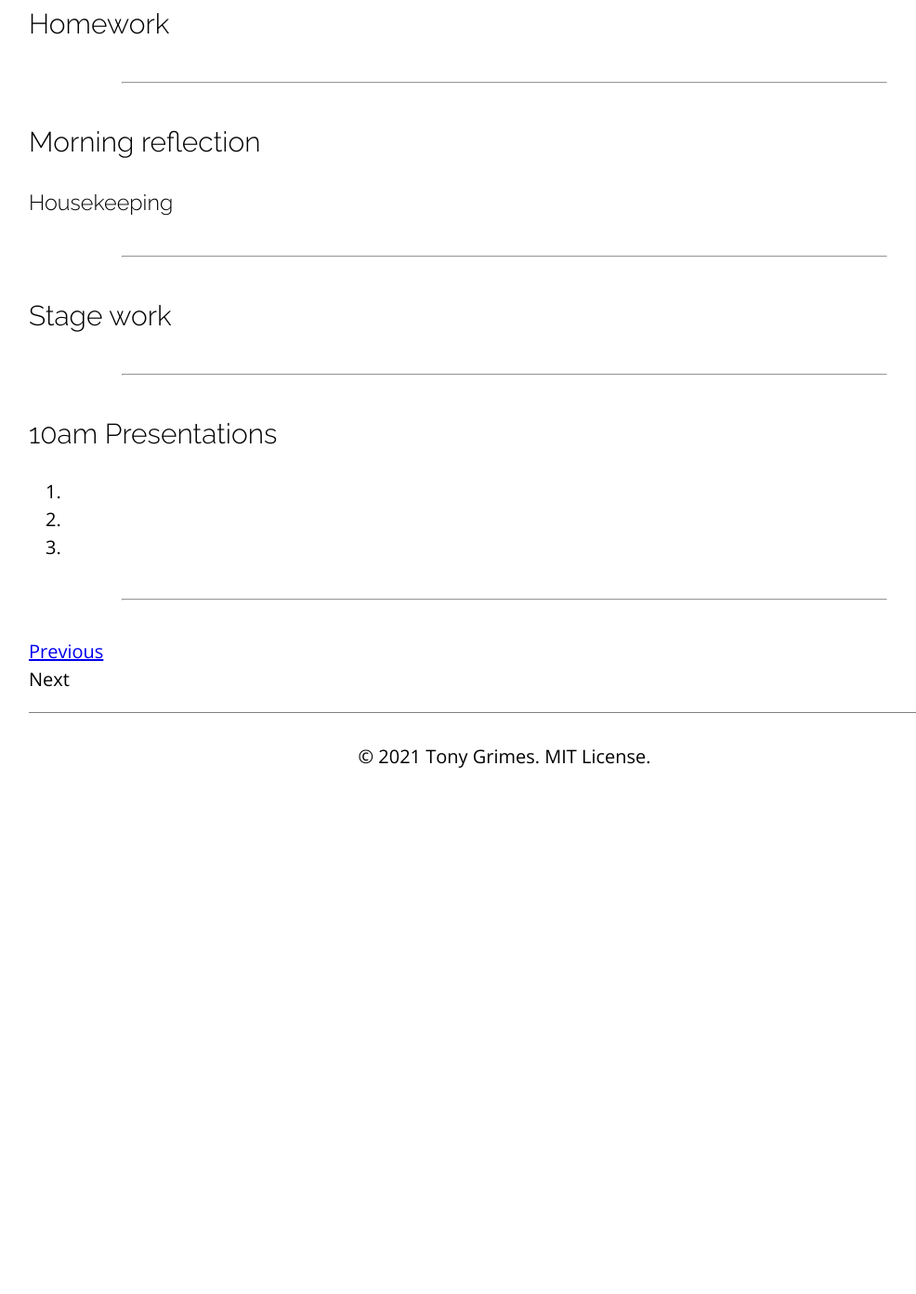
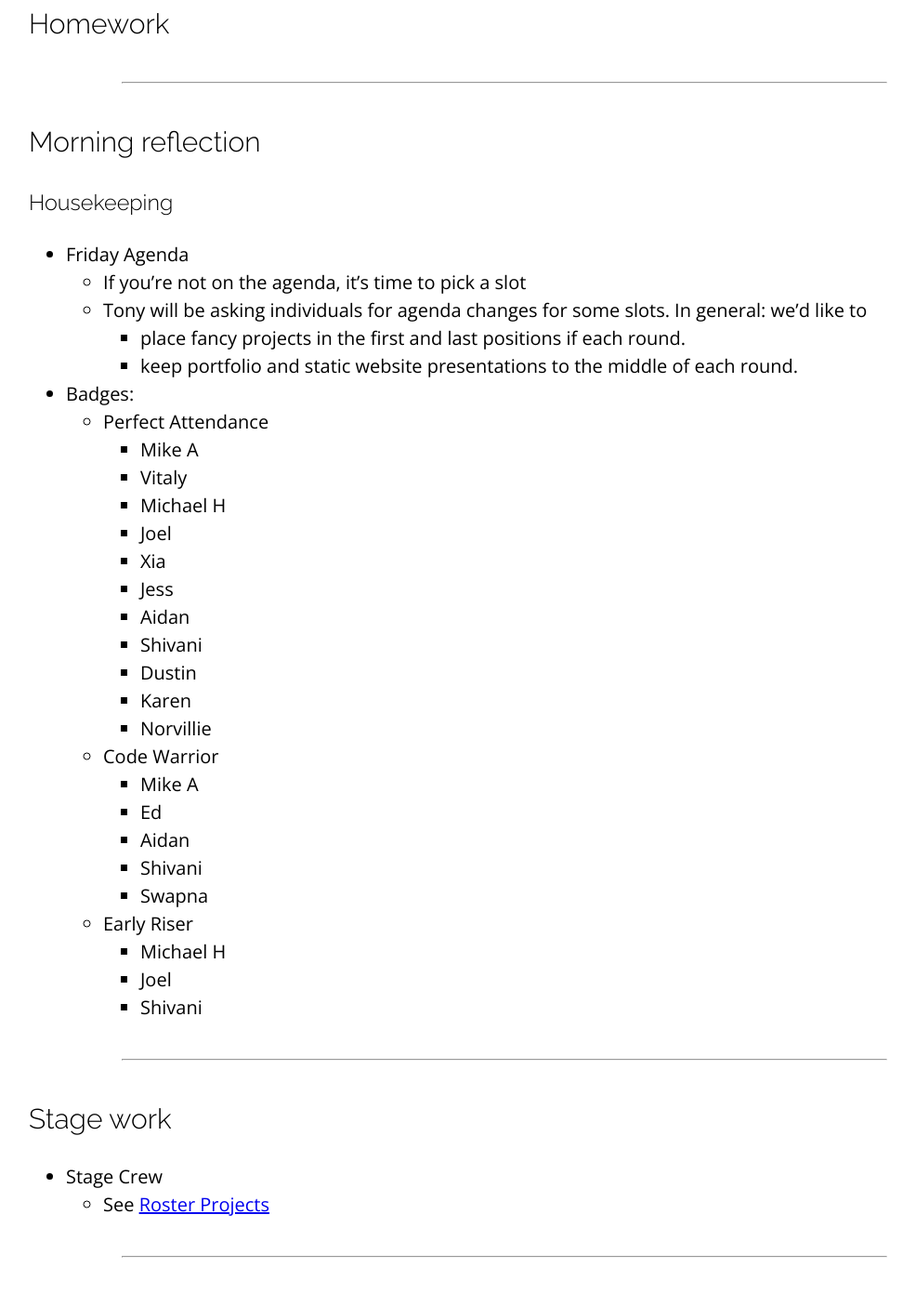
Before and after one commit to sait-wbdv/winter-2021, a Jekyll site: the page built from _posts/2021-04-22-flex-day-9.md, in a window 1280 px wide and 1400 px high, scrolled down 526 px. Shown: the top 1392 px of the window at 93% size, without its empty margins (97-1083 px from the left). Built offline with Jekyll 4.4.1, drawn with Linux system fonts in a browser that asks for light colours; nearby versions of some CDN libraries; before the commit the page ends 1387 px from its top, so only the background shows below that.

Commit message:
updated W15F

```diff
--- a/_posts/2021-04-22-flex-day-9.md
+++ b/_posts/2021-04-22-flex-day-9.md
@@ -10,11 +10,40 @@ categories: cpnt265
 
 ## Morning reflection
 ### Housekeeping
+- Friday Agenda
+  - If you're not on the agenda, it's time to pick a slot
+  - Tony will be asking individuals for agenda changes for some slots. In general: we'd like to
+    - place fancy projects in the first and last positions if each round.
+    - keep portfolio and static website presentations to the middle of each round.
+- Badges:
+  - Perfect Attendance
+    - Mike A
+    - Vitaly
+    - Michael H
+    - Joel
+    - Xia
+    - Jess
+    - Aidan
+    - Shivani
+    - Dustin
+    - Karen
+    - Norvillie
+  - Code Warrior
+    - Mike A
+    - Ed
+    - Aidan
+    - Shivani
+    - Swapna
+  - Early Riser
+    - Michael H
+    - Joel
+    - Shivani
 
 ---
 
 ## Stage work
-
+- Stage Crew
+  - See [Roster Projects](https://github.com/sait-wbdv/roster/projects)
 
 ---
 
```
